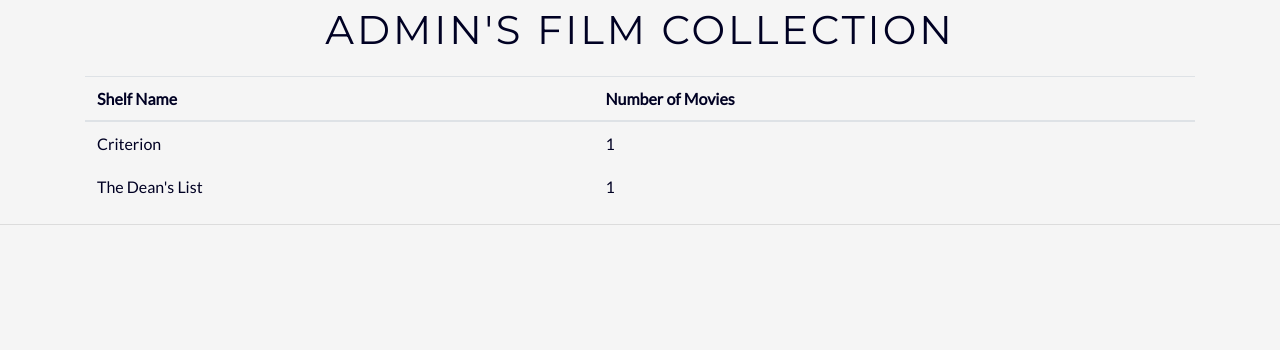
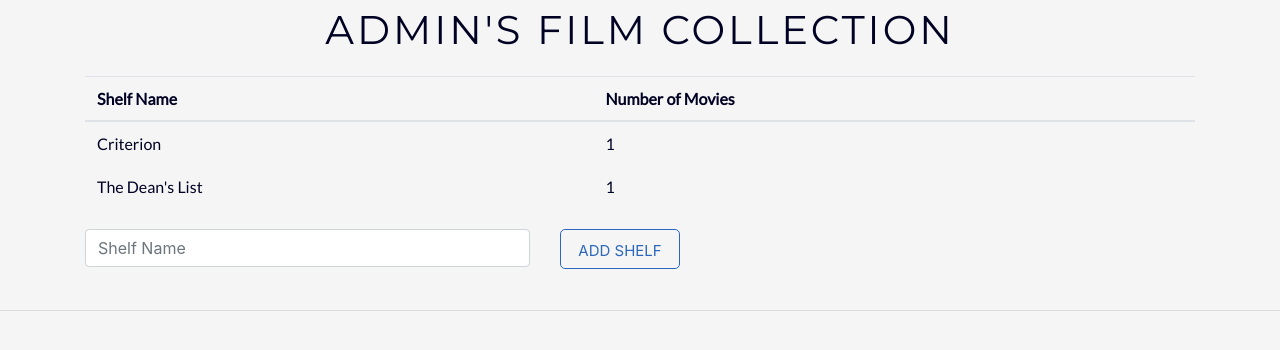
Before and after one commit to sohdas/FilmCollection, a Django app: page / in a window 1280 px wide. Shown: the part 56-406 px from the top of the page. Run offline with Django 3.2, Linux system fonts and the light colour scheme; a user stored in the database is signed in; data comes from the database, SQL or seed files in the repository; both versions use the stored data as it was after the commit; some libraries are stand-ins or nearby versions.

Commit message:
can add shelves now

```diff
--- a/collection/templates/collection/index.html
+++ b/collection/templates/collection/index.html
@@ -24,6 +24,15 @@
         {% else %}
         <p>You haven't made a shelf yet.</p>
         {% endif %}
+        <form class="row" action="{% url 'collection:add_shelf' user.id %}" method="post">
+            {% csrf_token %}
+            <div class="col-sm-5 form-group">
+                <input class="form-control form-spacing" type="text" name="name" placeholder="Shelf Name">
+            </div>
+            <div class="col-sm-2 form-group">
+                <button class="button-yin form-spacing" type="submit"> ADD SHELF </button>
+            </div>
+        </form>
     </div>
 </div>
 
--- a/collection/urls.py
+++ b/collection/urls.py
@@ -9,6 +9,7 @@ urlpatterns = [
     path('<int:shelf_id>/add_film/', views.add_film, name = 'add_film'),
     path('<int:shelf_id>/<int:pk>/', views.UpdateView.as_view(), name='update'),
     path('<int:shelf_id>/<int:movie_id>/edit_film/', views.edit_film, name = 'edit_film'),
+    path('<int:user_id>/add_shelf/', views.add_shelf, name = 'add_shelf'),
     path('register/', views.RegisterView.as_view(), name ='register'),
     path('create_user/', views.create_user, name ='create_user'),
 ]
--- a/collection/views.py
+++ b/collection/views.py
@@ -45,6 +45,17 @@ def create_user(request):
 
     return HttpResponseRedirect(reverse('collection:index'))
 
+def add_shelf(request, user_id):
+    current_user = get_object_or_404(User, id=user_id)
+    new_shelf = Shelf()
+
+    new_shelf.user = current_user
+    new_shelf.shelf_name = request.POST['name']
+
+    new_shelf.save()
+
+    return HttpResponseRedirect(reverse('collection:index'))
+
 def add_film(request, shelf_id):
     current_shelf = get_object_or_404(Shelf, id=shelf_id)
     new_film = Movie()
```
Also changed, not shown: db.sqlite3.
